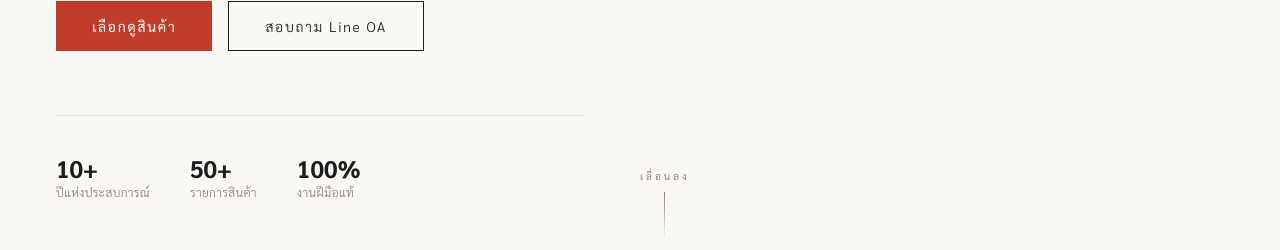
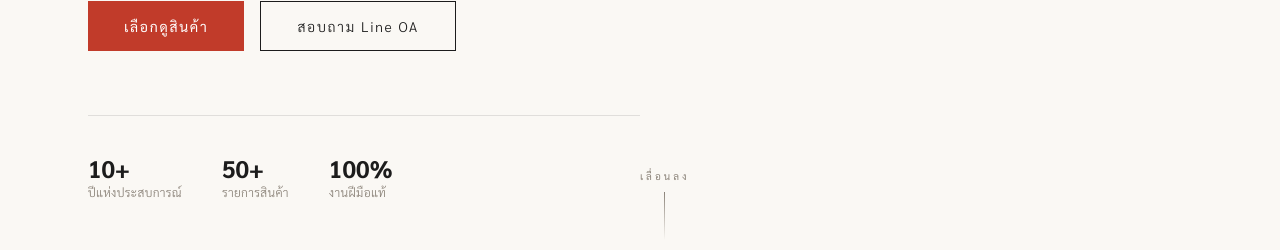
Before and after one commit to Phongkiatr/Miang-Khanad-Product-Showcase, a React (Vite) app in the folder frontend/: page / in a window 1280 px wide. Shown: the part 520-770 px from the top of the page. Built offline with nearby package versions, Linux system fonts and the light colour scheme; no server answers.

Commit message:
style(home): align hero positioning and refine interactive floating card

```diff
--- a/frontend/src/pages/HomePage.tsx
+++ b/frontend/src/pages/HomePage.tsx
@@ -49,10 +49,62 @@ export default function HomePage() {
   return (
     <div>
       {/* ─── ส่วน Hero: แนะนำแบรนด์และ Call to Action ─── */}
-      <section className="min-h-svh grid grid-cols-1 md:grid-cols-2 relative overflow-hidden">
+      {/* ─── ส่วน Hero: แนะนำแบรนด์และ Call to Action ─── */}
+      <section className="min-h-svh relative overflow-hidden bg-cream">
+        {/* ฝั่งขวา: รูปภาพ Hero และ Floating Card สำหรับ Desktop (Absolute Background) */}
+        <div className="absolute top-0 right-0 w-1/2 h-full hidden md:block animate-scale-in opacity-0 delay-100 z-0">
+          <img
+            src="https://images.unsplash.com/photo-1558769132-cb1aea458c5e?w=1200&q=85"
+            alt="เมียงขนาด hero"
+            className="w-full h-full object-cover"
+          />
+          <div className="absolute inset-0 bg-gradient-to-r from-cream via-cream/30 to-transparent" />
 
+          {/* Floating Card*/}
+          <Link
+            to={heroItem ? `/product/${heroItem.id}` : '#'}
+            className="animate-fade-in opacity-0 delay-600 absolute bottom-20 left-28
+                       bg-white/30 backdrop-blur-md px-6 py-5
+                       shadow-[0_10px_40px_rgba(0,0,0,0.04)] group/hero-card
+                       transition-all duration-300 hover:-translate-y-1 hover:shadow-[0_15px_50px_rgba(0,0,0,0.08)]
+                       no-underline cursor-pointer border-none"
+          >
+            <div className="flex flex-col">
+              <p className="text-[10px] text-muted tracking-[0.2em] mb-1.5 uppercase font-medium">
+                สินค้าแนะนำ
+              </p>
+              {loading ? (
+                <div className="animate-pulse flex flex-col gap-2">
+                  <div className="h-4 bg-black/5 rounded w-32" />
+                  <div className="h-3 bg-black/5 rounded w-16" />
+                </div>
+              ) : (
+                <>
+                  <p className="text-lg font-semibold text-charcoal leading-tight mb-1
+                                transition-colors duration-200 group-hover/hero-card:text-vermillion">
+                    {heroItem?.name ?? 'สะล้อพรีเมียม'}
+                  </p>
+                  <div className="flex items-center justify-between gap-4">
+                    <p className="text-[15px] font-normal text-vermillion">
+                      {heroItem ? formatPrice(heroItem.price) : '฿8,900'}
+                    </p>
+                    <span className="text-[10px] text-muted opacity-0 group-hover/hero-card:opacity-100
+                                     transition-all duration-300 transform translate-x-[-10px]
+                                     group-hover/hero-card:translate-x-0 font-light">
+                      ดูรายละเอียด →
+                    </span>
+                  </div>
+                </>
+              )}
+            </div>
+          </Link>
+        </div>
+
+        {/* Content Container: บังคับให้ข้อความอยู่ระยะเท่า Navbar (max-w-6xl mx-auto px-6) */}
+        <div className="max-w-6xl mx-auto px-6 h-full relative z-10">
+          <div className="grid grid-cols-1 md:grid-cols-2 h-full min-h-svh">
             {/* ฝั่งซ้าย: ข้อความและปุ่มนำทาง */}
-        <div className="flex flex-col justify-end px-7 md:px-14 pt-36 pb-20 z-10 relative">
+            <div className="flex flex-col justify-end pt-40 pb-20">
               <div className="animate-fade-in opacity-0 flex items-center gap-3 mb-8">
                 <span className="block w-8 h-px bg-gold" />
                 <span className="label-section">ล้านนา Minimal Luxury</span>
@@ -99,34 +151,8 @@ export default function HomePage() {
               </div>
             </div>
 
-        {/* ฝั่งขวา: รูปภาพ Hero และ Floating Card สำหรับ Desktop */}
-        <div className="relative overflow-hidden md:block hidden animate-scale-in opacity-0 delay-100">
-          <img
-            src="https://images.unsplash.com/photo-1558769132-cb1aea458c5e?w=1200&q=85"
-            alt="เมียงขนาด hero"
-            className="absolute inset-0 w-full h-full object-cover"
-          />
-          <div className="absolute inset-0 bg-gradient-to-r from-cream via-cream/30 to-transparent" />
-
-          {/* Floating Card: ดึงข้อมูลสินค้าจริงมาแสดงบางส่วน */}
-          <div className="animate-fade-in opacity-0 delay-600 absolute bottom-20 left-10
-                           bg-white px-6 py-5 shadow-[0_8px_40px_rgba(0,0,0,0.12)]">
-            <p className="text-[11px] text-muted tracking-[0.2em] mb-1">สินค้าแนะนำ</p>
-            {loading ? (
-              <div className="animate-pulse flex flex-col gap-2">
-                <div className="h-4 bg-cream-dark rounded w-32" />
-                <div className="h-3 bg-cream-dark rounded w-16" />
-              </div>
-            ) : (
-              <>
-                <p className="text-lg font-semibold text-charcoal">
-                  {heroItem?.name ?? 'สะล้อพรีเมียม'}
-                </p>
-                <p className="text-sm text-vermillion mt-1">
-                  {heroItem ? formatPrice(heroItem.price) : '฿8,900'}
-                </p>
-              </>
-            )}
+            {/* Spacer ฝั่งขวา (เพื่อให้ Grid ฝั่งซ้ายทำงานได้ถูกต้องบน Desktop) */}
+            <div className="hidden md:block pointer-events-none" />
           </div>
         </div>
 
```
Lines whose indentation alone changed are shown as unchanged.
